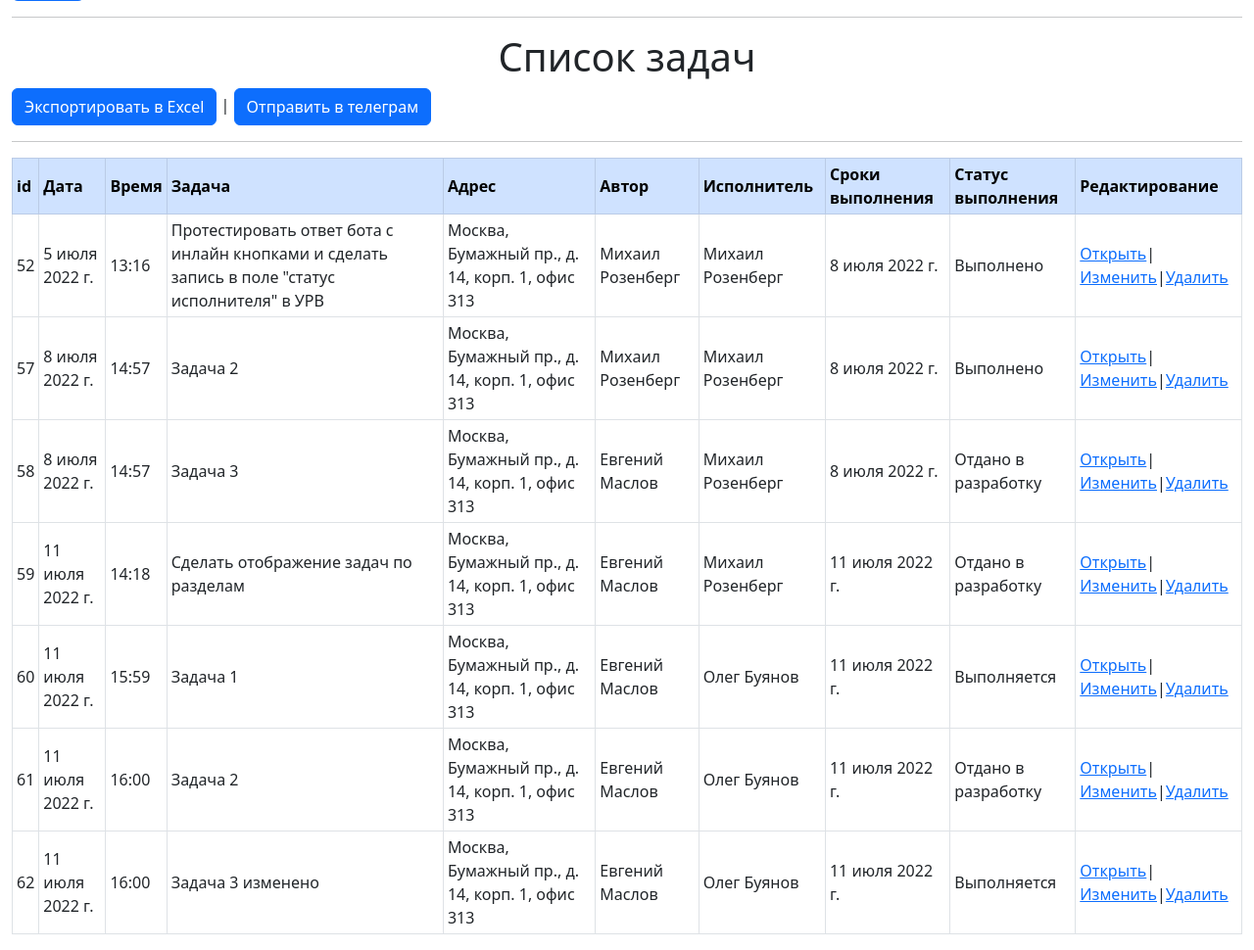
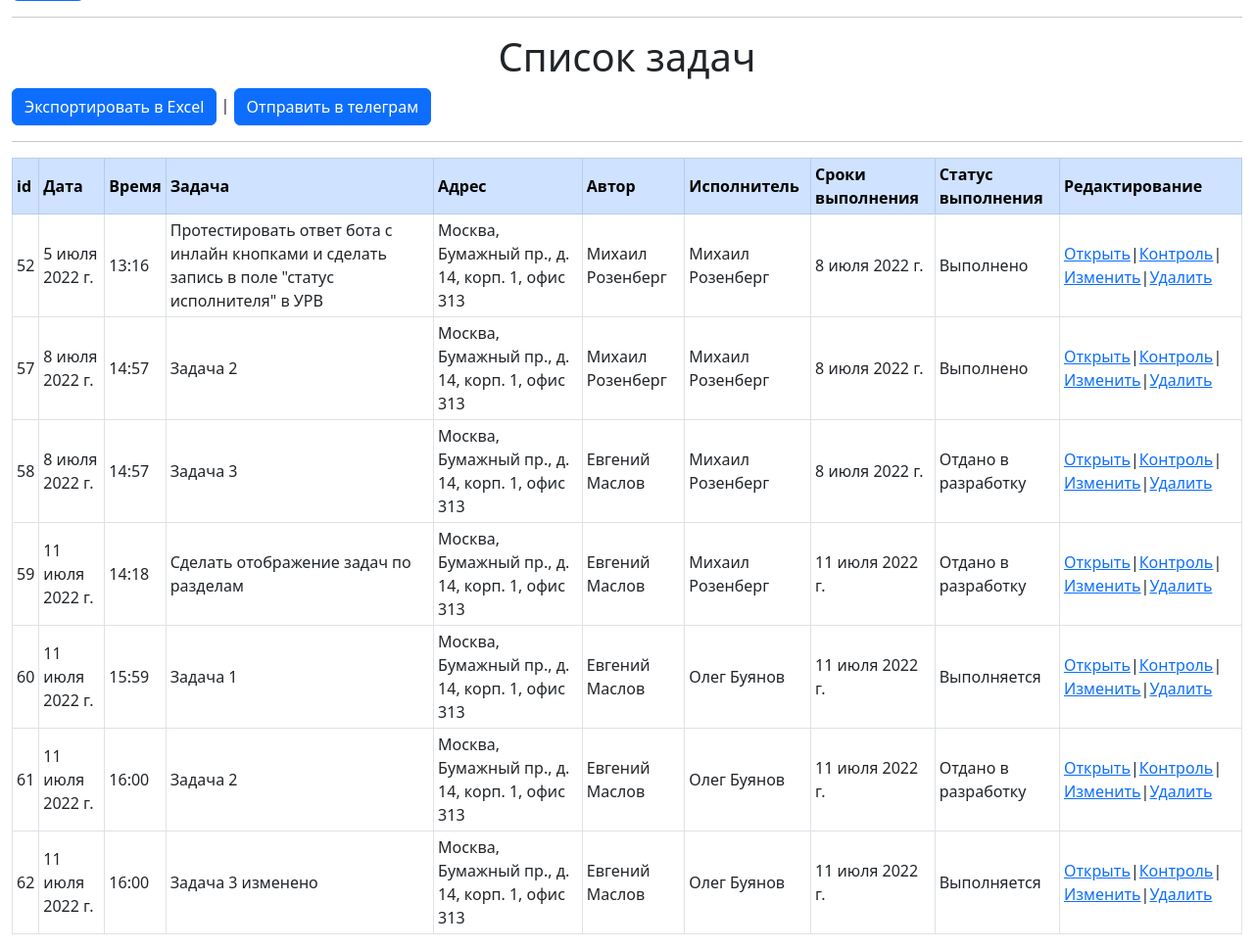
Before and after one commit to rozen4ik/ertelapp, a Django app: template templates/task/role/sales_task.html in a window 1280 px wide. Shown: the part 574-1544 px from the top of the page at 98% size. Run offline with Django 4.2, Linux system fonts and the light colour scheme; a user stored in the database is signed in; data comes from the database, SQL or seed files in the repository; the template is opened without the code that fills it: values that come from a table or form of the project are taken from there, most other values are stand-ins (such as "Sample title", 1, 10 or a date in 2020).

Commit message:
Рефакторинг

```diff
--- a/templates/task/role/engineering_task.html
+++ b/templates/task/role/engineering_task.html
@@ -42,7 +42,7 @@
                         <td>{{ tasks.employee_task }}</td>
                         <td>{{ tasks.line_task }}</td>
                         <td>{{ tasks.status_task }}</td>
-                        <td><a href="/{{ tasks.id }}">Открыть</a>|<a href="edit/{{tasks.id}}">Изменить</a>|<a href="delete/{{tasks.id}}">Удалить</a></td>
+                        <td><a href="/{{ tasks.id }}">Открыть</a>|<a href="{% url 'work' task.pk %}">Контроль</a>|<a href="edit/{{tasks.id}}">Изменить</a>|<a href="delete/{{tasks.id}}">Удалить</a></td>
                     </tr>
                 </tbody>
                 {% endfor %}
--- a/templates/task/role/sales_task.html
+++ b/templates/task/role/sales_task.html
@@ -42,7 +42,7 @@
                         <td>{{ tasks.employee_task }}</td>
                         <td>{{ tasks.line_task }}</td>
                         <td>{{ tasks.status_task }}</td>
-                        <td><a href="/{{ tasks.id }}">Открыть</a>|<a href="edit/{{tasks.id}}">Изменить</a>|<a href="delete/{{tasks.id}}">Удалить</a></td>
+                        <td><a href="/{{ tasks.id }}">Открыть</a>|<a href="{% url 'work' task.pk %}">Контроль</a>|<a href="edit/{{tasks.id}}">Изменить</a>|<a href="delete/{{tasks.id}}">Удалить</a></td>
                     </tr>
                 </tbody>
                 {% endfor %}
--- a/templates/task/role/technical_task.html
+++ b/templates/task/role/technical_task.html
@@ -42,7 +42,7 @@
                         <td>{{ tasks.employee_task }}</td>
                         <td>{{ tasks.line_task }}</td>
                         <td>{{ tasks.status_task }}</td>
-                        <td><a href="/{{ tasks.id }}">Открыть</a>|<a href="edit/{{tasks.id}}">Изменить</a>|<a href="delete/{{tasks.id}}">Удалить</a></td>
+                        <td><a href="/{{ tasks.id }}">Открыть</a>|<a href="{% url 'work' task.pk %}">Контроль</a>|<a href="edit/{{tasks.id}}">Изменить</a>|<a href="delete/{{tasks.id}}">Удалить</a></td>
                     </tr>
                 </tbody>
                 {% endfor %}
```
